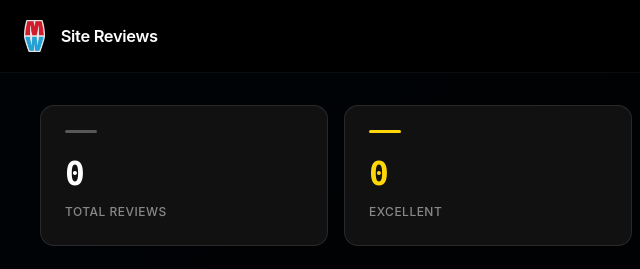
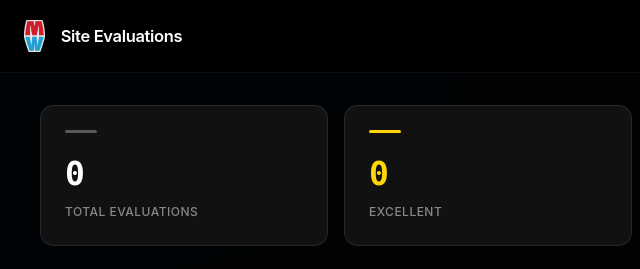
Before and after one commit to Plasticduck/mightynote, a website: page site-evaluations-dashboard.html in a window 1280 px wide. Shown: the top 269 px of the page, 0-640 px from the left. Drawn offline with nearby package versions, Linux system fonts and the light colour scheme; no server answers; sample sign-in values are in the browser's storage.

Commit message:
Update site evaluations dashboard

```diff
--- a/site-evaluations-dashboard.html
+++ b/site-evaluations-dashboard.html
@@ -9,7 +9,7 @@
     <meta name="apple-mobile-web-app-title" content="Mighty Ops">
     <link rel="manifest" href="manifest.json">
     <link rel="apple-touch-icon" href="icons/icon-192.png">
-    <title>Site Reviews Dashboard - Mighty Ops</title>
+    <title>Site Evaluations Dashboard - Mighty Ops</title>
     <link rel="stylesheet" href="styles.css?v=23">
     <style>
         .review-card {
@@ -195,7 +195,7 @@
         <header class="app-header">
             <div class="logo">
                 <img src="MW Logo.png" alt="MW Logo" class="logo-img">
-                <span class="logo-text">Site Reviews</span>
+                <span class="logo-text">Site Evaluations</span>
             </div>
             <div class="header-actions">
                 <a href="site-evaluations.html" class="btn-icon btn-add-note" title="New Review">
@@ -221,7 +221,7 @@
                     <div class="stat-card stat-total">
                         <div class="stat-content">
                             <span class="stat-value" id="totalReviews">0</span>
-                            <span class="stat-label">Total Reviews</span>
+                            <span class="stat-label">Total Evaluations</span>
                         </div>
                     </div>
                     <div class="stat-card stat-operations">
```
Also changed, not shown: .specstory/history/2025-12-07_03-29Z-view-chat-history-via-specstory-folder.md.
